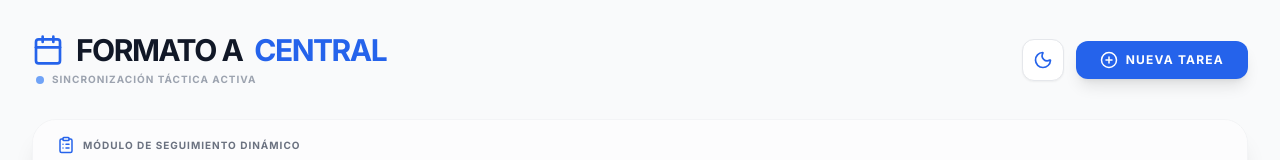
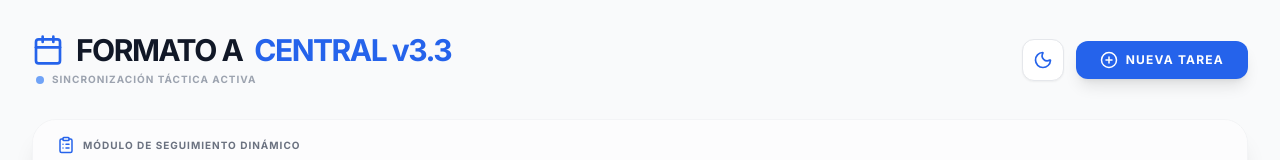
Before and after one commit to DIEGO120000/agenda-virtual, a React (Vite) app: page / in a window 1280 px wide. Shown: the top 160 px of the page. Built offline with nearby package versions, Linux system fonts and the light colour scheme.

Commit message:
Diag: Añadir v3.3 al título y cambiar mensaje de error para diagnóstico

```diff
--- a/App.tsx
+++ b/App.tsx
@@ -111,7 +111,7 @@ const App: React.FC = () => {
         <header className="mb-8 flex flex-col md:flex-row justify-between items-start md:items-center gap-4">
           <div className="animate-in fade-in slide-in-from-left duration-700">
             <h1 className="text-3xl font-black tracking-tighter flex items-center gap-3">
-              <Calendar className="text-blue-600" size={32} /> FORMATO A <span className="text-blue-600">CENTRAL</span>
+              <Calendar className="text-blue-600" size={32} /> FORMATO A <span className="text-blue-600">CENTRAL v3.3</span>
             </h1>
             <p className="text-gray-400 text-[10px] font-bold uppercase tracking-widest mt-1 ml-1 flex items-center gap-2">
               <span className="w-2 h-2 rounded-full bg-blue-500 animate-pulse"></span>
--- a/components/SidebarAI.tsx
+++ b/components/SidebarAI.tsx
@@ -78,7 +78,7 @@ const SidebarAI: React.FC<Props> = ({
         });
       }
     } catch (error: any) {
-      setMessages(prev => [...prev, { role: 'error', text: `SYS_ERROR: RECONEXIÓN FALLIDA (${error.message || 'XHR_FAILURE'})` }]);
+      setMessages(prev => [...prev, { role: 'error', text: `SYS_ERROR: ERROR_DETECTADO (${error.message || 'FALLO_GENERAL'}) - VERIFICA_VITE_V3` }]);
     } finally {
       setLoading(false);
     }
```
